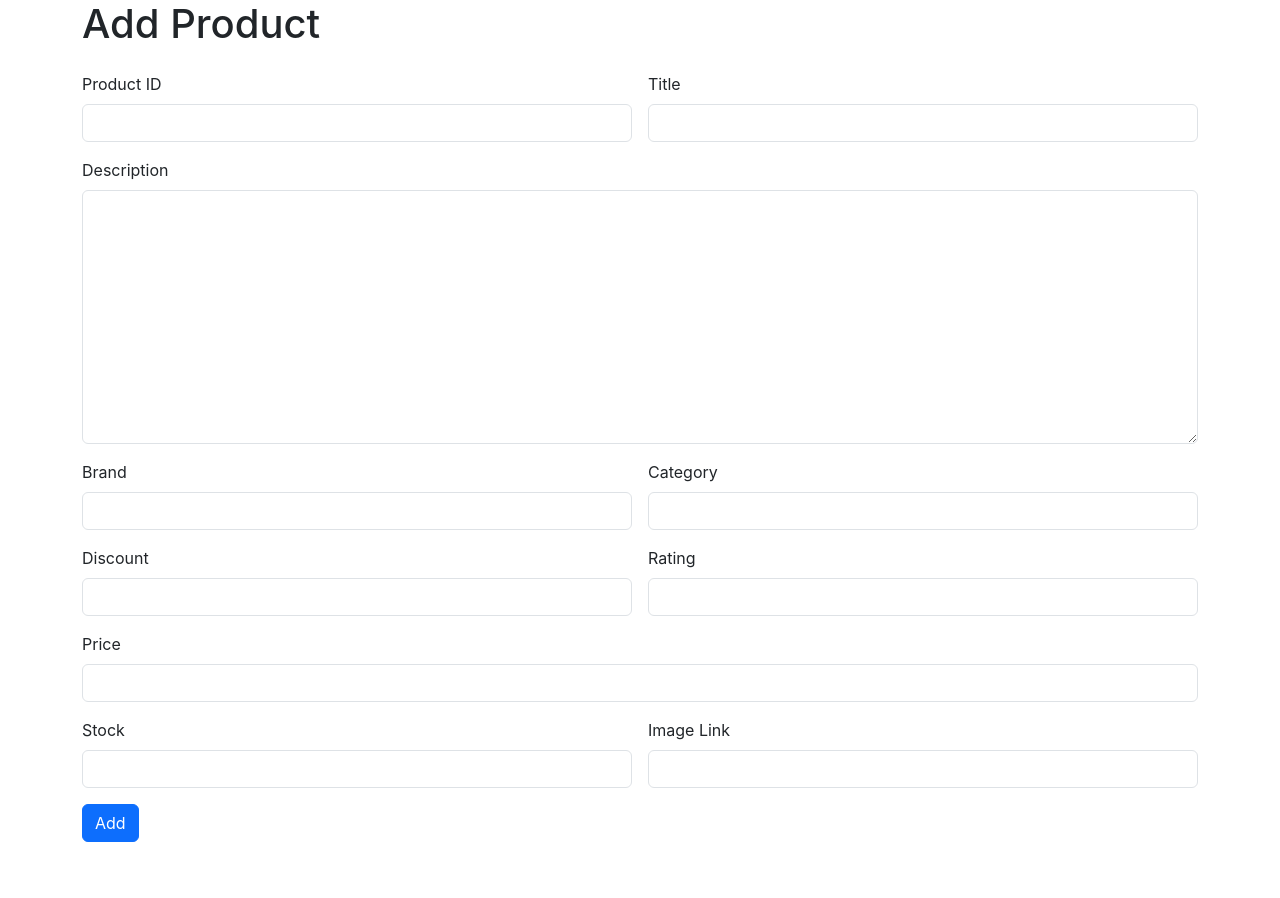
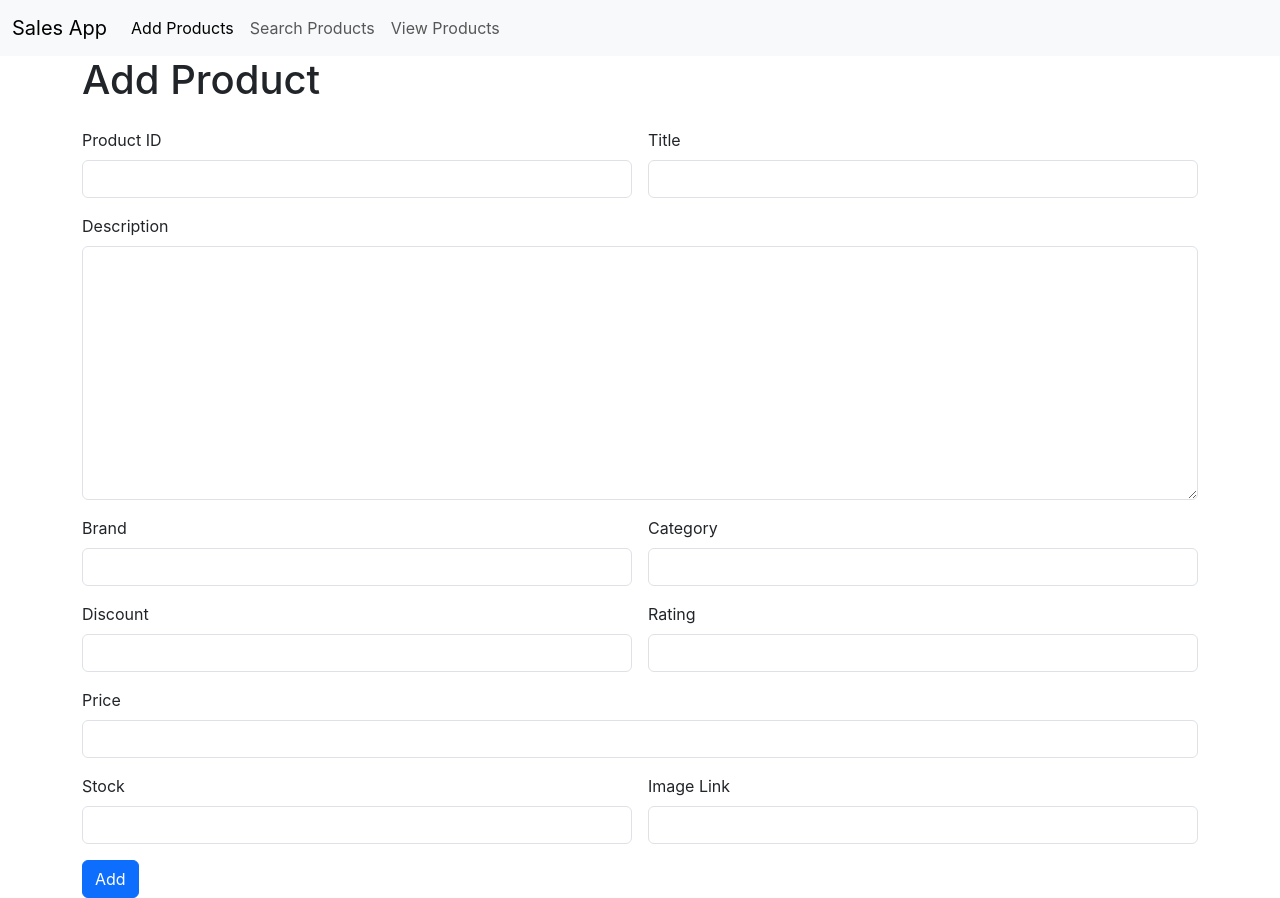
Before and after one commit to Sree1710/sales-app, a React (Create React App) app: page / in a window 1280 px wide. Before the commit the page ends 842 px from the top, so only its background shows below. Built offline with nearby package versions, Linux system fonts and the light colour scheme.

Commit message:
Project completed

```diff
--- a/src/Components/AddProducts.jsx
+++ b/src/Components/AddProducts.jsx
@@ -1,4 +1,5 @@
 import React, { useState } from 'react'
+import Header from './Header'
 
 const AddProducts = () => {
     const [inputField,setInputField]=useState(
@@ -14,6 +15,7 @@ const AddProducts = () => {
     }
   return (
     <div>
+        <Header/>
         <div className="container">
                 <div className="row">
                     <div className="col col-12 col-sm-12 col-md-12 col-lg-12 col-xl-12 col-xxl-12">
--- a/src/Components/SearchProducts.jsx
+++ b/src/Components/SearchProducts.jsx
@@ -1,4 +1,5 @@
 import React, { useState } from 'react'
+import Header from './Header'
 
 const SearchProducts = () => {
     const [inputField,setInputField]=useState(
@@ -14,6 +15,7 @@ const SearchProducts = () => {
     }
   return (
     <div>
+        <Header/>
         <div className="container">
             <div className="row">
                 <div className="col col-12 col-sm-12 col-md-12 col-lg-12 col-xl-12 col-xxl-12">
--- a/src/Components/ViewProducts.jsx
+++ b/src/Components/ViewProducts.jsx
@@ -1,5 +1,6 @@
 import axios from 'axios'
 import React, { useEffect, useState } from 'react'
+import Header from './Header'
 
 const ViewProducts = () => {
     const [productData,setProductData]=useState(
@@ -21,6 +22,7 @@ const ViewProducts = () => {
     useEffect(()=>{getData()},[])
   return (
     <div>
+        <Header/>
         <div className="container">
                 <div className="row">
                     <div className="col col-12 col-sm-12 col-md-12 col-lg-12 col-xl-12 col-xxl-12">
```
